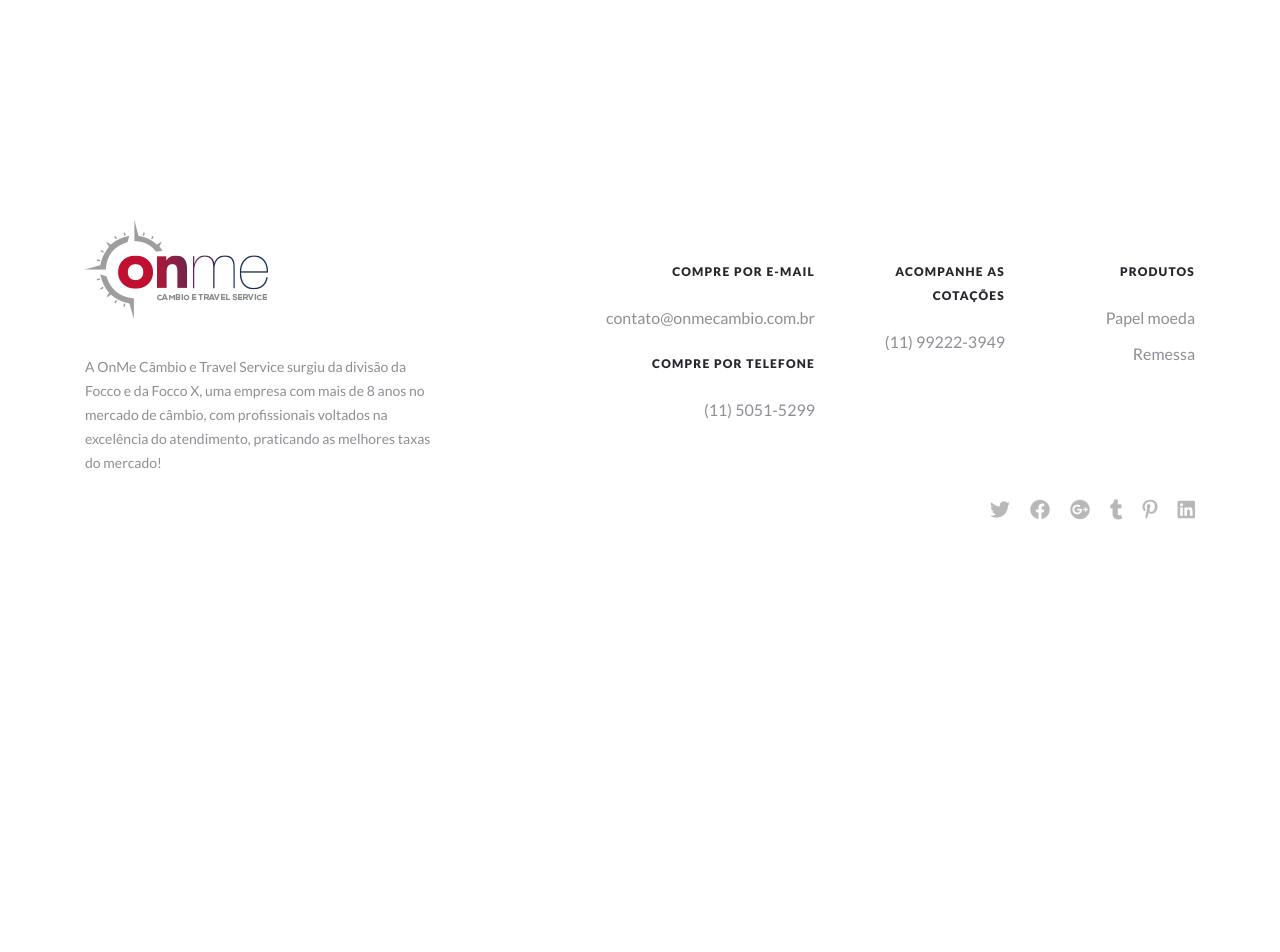
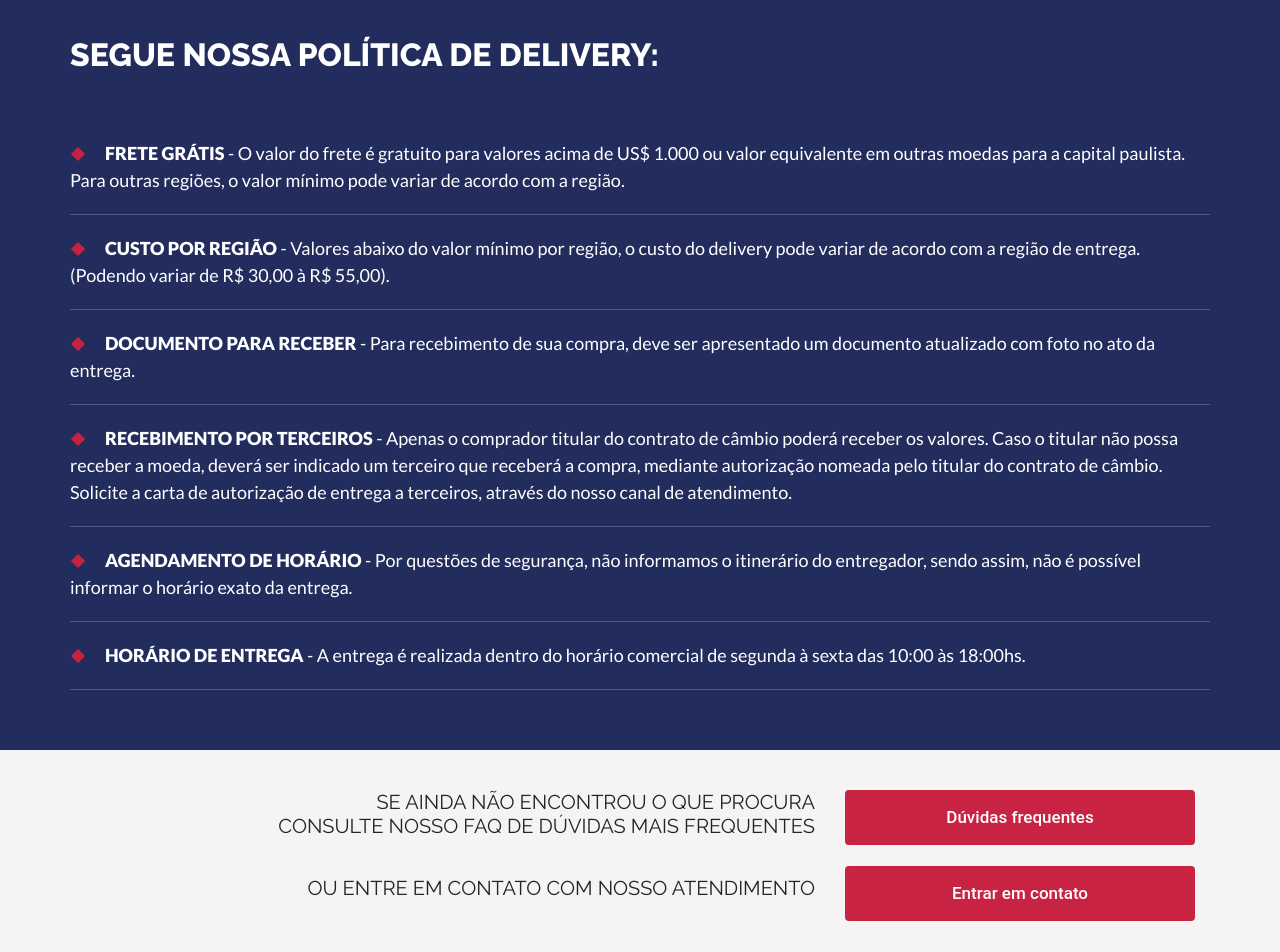
Before and after one commit to caiobatis/onme-client-react, a React (Create React App) app: page /delivery in a window 1280 px wide. Shown: the part 400-1352 px from the top of the page. Before the commit the page ends 967 px from the top, so only its background shows below. Built offline with nearby package versions, Linux system fonts and the light colour scheme; what redux-multi would draw is missing.

Commit message:
page delivery content

```diff
--- a/src/components/SectionsDelivery/SectionsDelivery.jsx
+++ b/src/components/SectionsDelivery/SectionsDelivery.jsx
@@ -1,12 +1,70 @@
 import React, { Component } from 'react';
-
-// import { Container } from './styles';
+import Button from '../Button/Button'
 
 export default class SectionsDelivery extends Component {
   render() {
     return (
       <div className="sectionsDelivery">
+        <div className="container">
+          <div className="row">
+            <div className="col-md-2">
+              <div className="icon-delivery">
+                <i className="icon"></i>
+              </div>
+            </div>
+            <div className="col-md-10">
+              <h2 className="h2">Informações do Delivery</h2>
+              <p className="p">
+                A OnmeCâmbio, busca proporcionar, praticid﻿ade, conforto e segurança aos nossos clientes. <br/>
+                Você recebe sua compra sem sair de casa ou trabalho, com toda a comodidade que a OnmeCâmbio tem a oferecer. <br/>
+                O portador possui toda a capacitação técnica e treinamentos que permite realizar a entrega de seu pedido de forma segura e sigilosa.
+              </p>
+            </div>
+          </div>
 
+        </div>
+        <div className="politics">
+          <div className="container">
+            <div className="row">
+              <h3 className="h3">Segue nossa política de delivery:</h3>
+              <ul className="list-politics">
+                <li> <b>Frete Grátis</b> - O valor do frete é gratuito para valores acima de US$ 1.000 ou valor equivalente em outras moedas para a capital paulista. Para outras regiões, o valor mínimo pode variar de acordo com a região.</li>
+                <li><b>Custo por Região</b> - Valores abaixo do valor mínimo por região, o custo do delivery pode variar de acordo com a região de entrega. (Podendo variar de R$ 30,00 à R$ 55,00).</li>
+                <li><b>Documento para receber</b> - Para recebimento de sua compra, deve ser apresentado um documento atualizado com foto no ato da entrega.</li>
+                <li><b>Recebimento por terceiros</b> - Apenas o comprador titular do contrato de câmbio poderá receber os valores. Caso o titular não possa receber a moeda, deverá ser indicado um terceiro que receberá a compra, mediante autorização nomeada pelo titular do contrato de câmbio. Solicite a carta de autorização de entrega a terceiros, através do nosso canal de atendimento.</li>
+                <li><b>Agendamento de horário</b> - Por questões de segurança, não informamos o itinerário do entregador, sendo assim, não é possível informar o horário exato da entrega.</li>
+                <li><b>Horário de entrega</b> - A entrega é realizada dentro do horário comercial de segunda à sexta das 10:00 às 18:00hs.</li>
+              </ul>
+            </div>
+          </div>
+        </div>
+        <div className="container pt40 pb40">
+          <div className="row">
+            <div className="col-md-8">
+              <h3 className="h5 uppercase text-right">Se ainda não encontrou o que procura <br/>consulte nosso faq de dúvidas mais frequentes</h3>
+            </div>
+            <div className="col-md-4">
+              <Button
+                onClick={()=>console.log('lol')}
+                value="Dúvidas frequentes"
+                theme="primary"
+                size="large"
+                full={true}
+              />
+            </div>
+            <div className="col-md-8 pt30">
+              <h4 className="h5 uppercase text-right">ou entre em contato com nosso atendimento</h4></div>
+            <div className="col-md-4 pt20">
+              <Button
+                onClick={()=>console.log('lol')}
+                value="Entrar em contato"
+                theme="primary"
+                size="large"
+                full={true}
+              />
+            </div>
+          </div>
+        </div>
       </div>
     )
   }
--- a/src/pages/Delivery/delivery.scss
+++ b/src/pages/Delivery/delivery.scss
@@ -1,6 +1,45 @@
 .delivery {
 
   .sectionsDelivery {
-    height: 600px;
+    padding-top: 150px;
+    background: #f4f4f5;
+
+    .politics {
+      background: #222d5e;
+      padding: 60px 0;
+      border-top: 10px solid #c82343;
+      .h3 {
+        color: #fff;
+        text-transform: uppercase;
+        font-weight: 600;
+      }
+    }
+    .list-politics {
+      color: #fff;
+      margin: 0px;
+      li {
+        margin: 20px 0 0;
+        padding: 0 0 20px;
+        font-size: 18px;
+        font-family: Lato;
+        position: relative;
+        border-bottom: 1px solid rgba(255, 255, 255, 0.21);
+        b {
+          text-transform: uppercase;
+          padding-left: 35px;
+        }
+        &:after {
+          content: '';
+          display: block;
+          position: absolute;
+          width: 10px;
+          height: 10px;
+          background: #c82243;
+          transform: rotate(45deg);
+          top: 9px;
+          left: 3px;
+        }
+      }
+    }
   }
 }
--- a/src/styles/index.scss
+++ b/src/styles/index.scss
@@ -1269,3 +1269,7 @@ Responsive Styles
 .mb50 {
   margin-bottom: 50px;
 }
+
+.uppercase {
+  text-transform: uppercase;
+}
```
Also changed, not shown: src/components/Commons/sprite.png (added).
